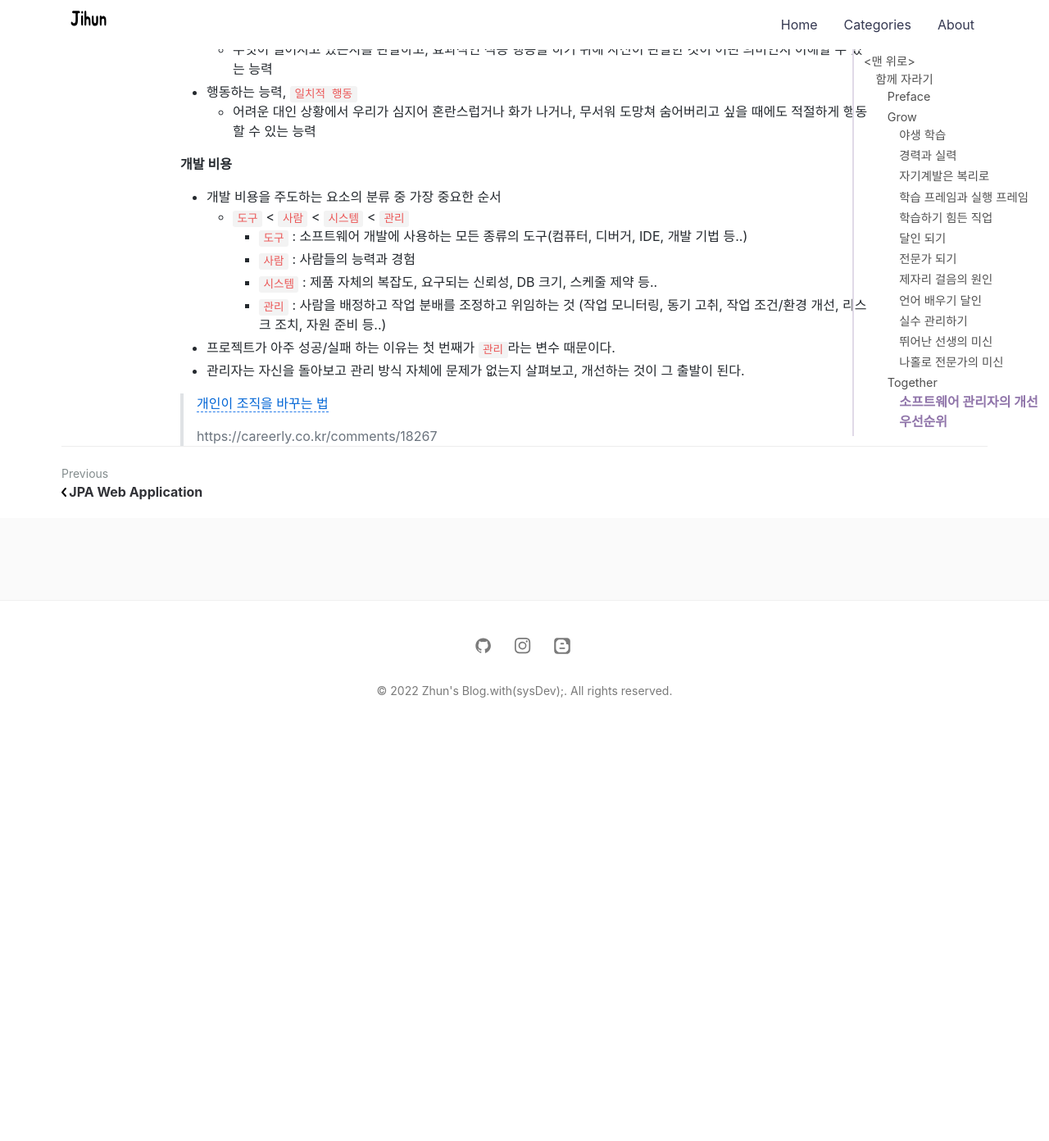
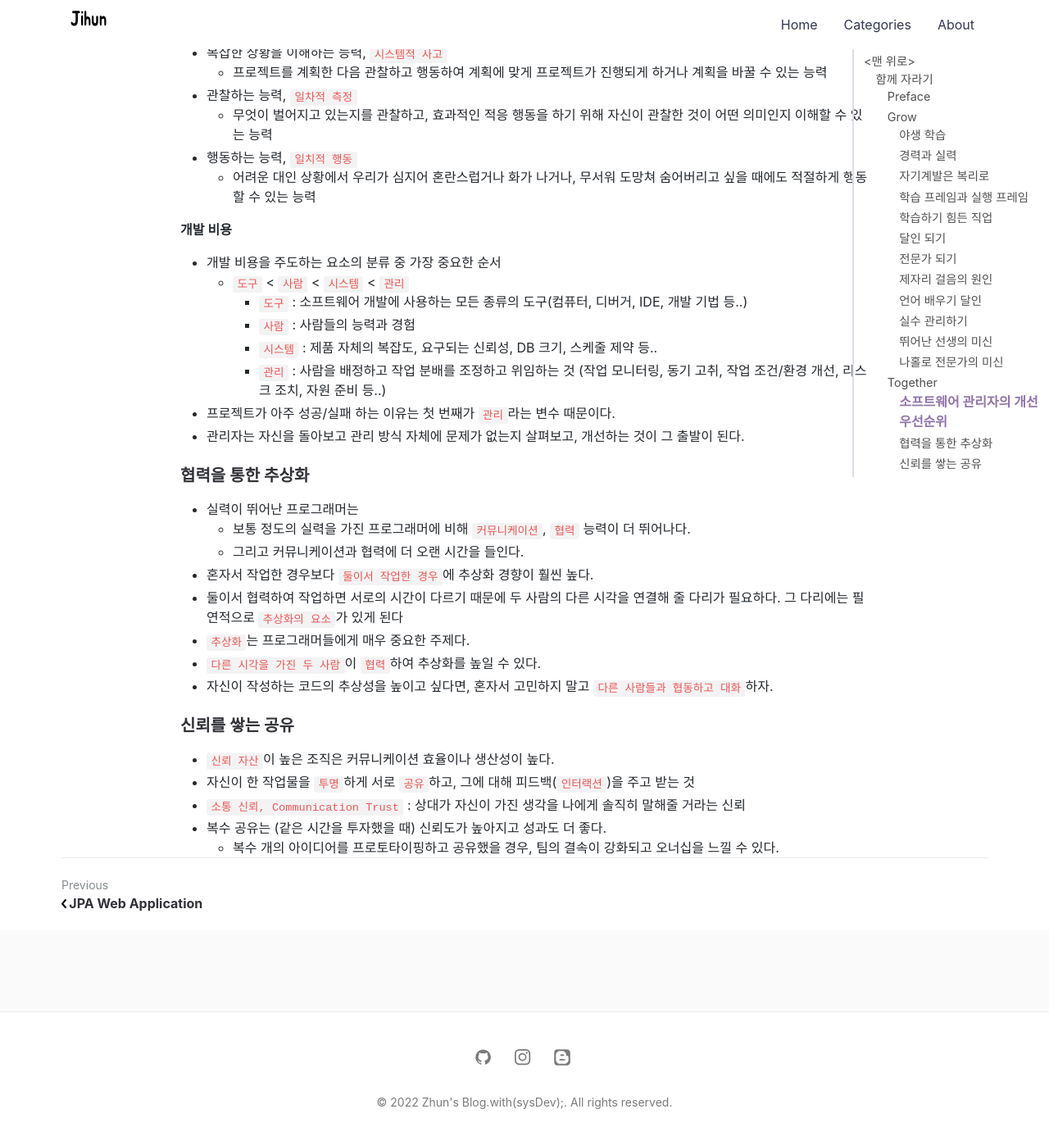
Before and after one commit to jihunparkme/jihunparkme.github.io, a Jekyll site: the page built from _posts/2022-05-25-Growing-Up-Together.md, in a window 1280 px wide and 1400 px high, scrolled down 7757 px. Shown: the top 1392 px of the window at 82% size. Built offline with Jekyll 4.4.1, drawn with Linux system fonts in a browser that asks for light colours; nearby versions of some CDN libraries; comment, search, counter and statistics services are not loaded; before the commit the page ends 8655 px from its top, so only the background shows below that; some of the changed text lies outside the part shown.

Commit message:
add: 신뢰를 쌓는 공유

```diff
--- a/_posts/2022-05-25-Growing-Up-Together.md
+++ b/_posts/2022-05-25-Growing-Up-Together.md
@@ -258,6 +258,10 @@ featured-img: growing-up-together
 - `lemonade principle`
   - 생각지 못한 상황들을 피하지 말고 잘 이용하자.
 
+> [개인이 조직을 바꾸는 법](http://agile.egloos.com/5742985)
+>
+> https://careerly.co.kr/comments/18267
+
 ## Together
 
 ### 소프트웨어 관리자의 개선 우선순위
@@ -285,8 +289,21 @@ featured-img: growing-up-together
 - 프로젝트가 아주 성공/실패 하는 이유는 첫 번째가 `관리`라는 변수 때문이다.
 - 관리자는 자신을 돌아보고 관리 방식 자체에 문제가 없는지 살펴보고, 개선하는 것이 그 출발이 된다.
 
+### 협력을 통한 추상화
 
+- 실력이 뛰어난 프로그래머는
+  - 보통 정도의 실력을 가진 프로그래머에 비해 `커뮤니케이션`, `협력` 능력이 더 뛰어나다.
+  - 그리고 커뮤니케이션과 협력에 더 오랜 시간을 들인다.
+- 혼자서 작업한 경우보다 `둘이서 작업한 경우`에 추상화 경향이 훨씬 높다.
+- 둘이서 협력하여 작업하면 서로의 시간이 다르기 때문에 두 사람의 다른 시각을 연결해 줄 다리가 필요하다. 그 다리에는 필연적으로 `추상화의 요소`가 있게 된다
+- `추상화`는 프로그래머들에게 매우 중요한 주제다.
+- `다른 시각을 가진 두 사람`이 `협력`하여 추상화를 높일 수 있다.
+- 자신이 작성하는 코드의 추상성을 높이고 싶다면, 혼자서 고민하지 말고 `다른 사람들과 협동하고 대화`하자.
 
-> [개인이 조직을 바꾸는 법](http://agile.egloos.com/5742985)
->
-> https://careerly.co.kr/comments/18267
+### 신뢰를 쌓는 공유
+
+- `신뢰 자산`이 높은 조직은 커뮤니케이션 효율이나 생산성이 높다.
+- 자신이 한 작업물을 `투명`하게 서로 `공유`하고, 그에 대해 피드백(`인터랙션`)을 주고 받는 것
+- `소통 신뢰, Communication Trust` : 상대가 자신이 가진 생각을 나에게 솔직히 말해줄 거라는 신뢰
+- 복수 공유는 (같은 시간을 투자했을 때) 신뢰도가 높아지고 성과도 더 좋다.
+  - 복수 개의 아이디어를 프로토타이핑하고 공유했을 경우, 팀의 결속이 강화되고 오너십을 느낄 수 있다.
```
